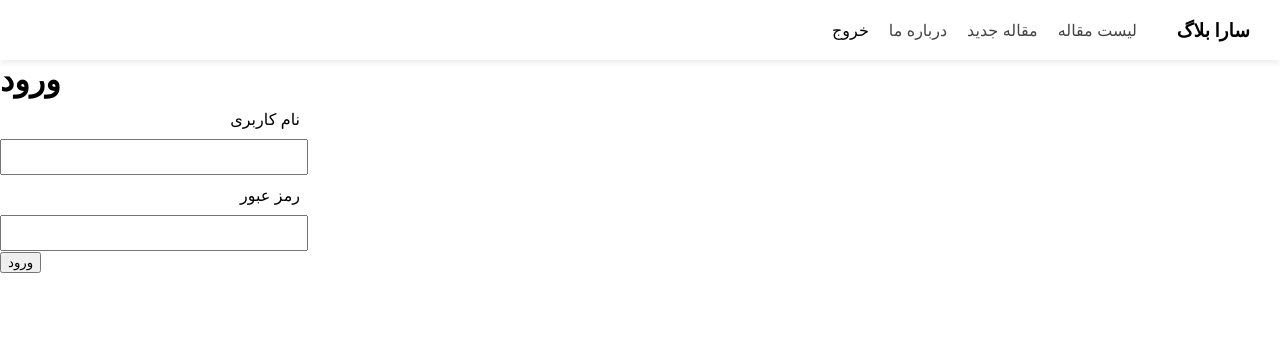
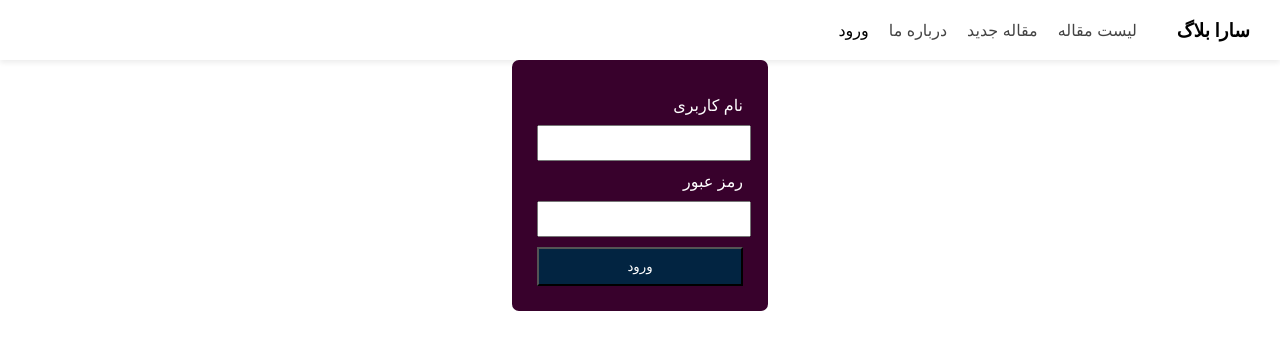
Before and after one commit to saetgit/react-app, a React (Create React App) app in the folder sara-app/: page /createArticle in a window 1280 px wide. Shown: the top 350 px of the page. Built offline with nearby package versions, Linux system fonts and the light colour scheme.

Commit message:
style for login.jsx

```diff
--- a/sara-app/src/components/login/Login.jsx
+++ b/sara-app/src/components/login/Login.jsx
@@ -8,7 +8,6 @@ function Login() {
 
   return (
     <div>
-      <h1>ورود</h1>
       <div className={styled.Login}>
         <Input label="نام کاربری" name="title" type="text" />
         <Input label=" رمز عبور" name="title" type="text" />
--- a/sara-app/src/components/login/login.module.css
+++ b/sara-app/src/components/login/login.module.css
@@ -1,3 +1,21 @@
-.Login{
-    width: 300px;
+.Login {
+    text-align: center;
+    justify-content: center;
+    margin-left: 40%;
+    margin-right: 40%;
+    background-color: rgb(56, 1, 44);
+    padding: 25px;
+    color: #fff;
+    border-radius: 7px;
 }
+.Login label {
+}
+.Login input {
+}
+.Login button {
+    margin-top: 10px;
+    background-color: rgb(2, 36, 65);
+    color: #fff;
+    width: 100%;
+    padding: 10px;
+}
--- a/sara-app/src/components/navbar/Navbar.jsx
+++ b/sara-app/src/components/navbar/Navbar.jsx
@@ -4,7 +4,7 @@ import { Link } from "react-router-dom";
 import { AppContext } from "../../App";
 
 function Navbar(props) {
-  const {setIsLogin}=useContext(AppContext)
+  const {isLogin, setIsLogin } = useContext(AppContext);
   return (
     <div className={styled.headerWrapper}>
       <div className="container">
@@ -14,12 +14,19 @@ function Navbar(props) {
             <li>
               <Link to="/">لیست مقاله</Link>
             </li>
-            <li> <Link to="/createArticle">مقاله جدید</Link></li>
+            <li>
+              {" "}
+              <Link to="/createArticle">مقاله جدید</Link>
+            </li>
             <li>
               <Link to="/about">درباره ما</Link>
             </li>
             <li>
-              <span onClick={()=>setIsLogin(false)}> خروج</span>
+              {isLogin ? (
+                <span onClick={() => setIsLogin(false)}> خروج</span>
+              ) : (
+                <span> ورود</span>
+              )}
             </li>
           </ul>
         </div>
```
